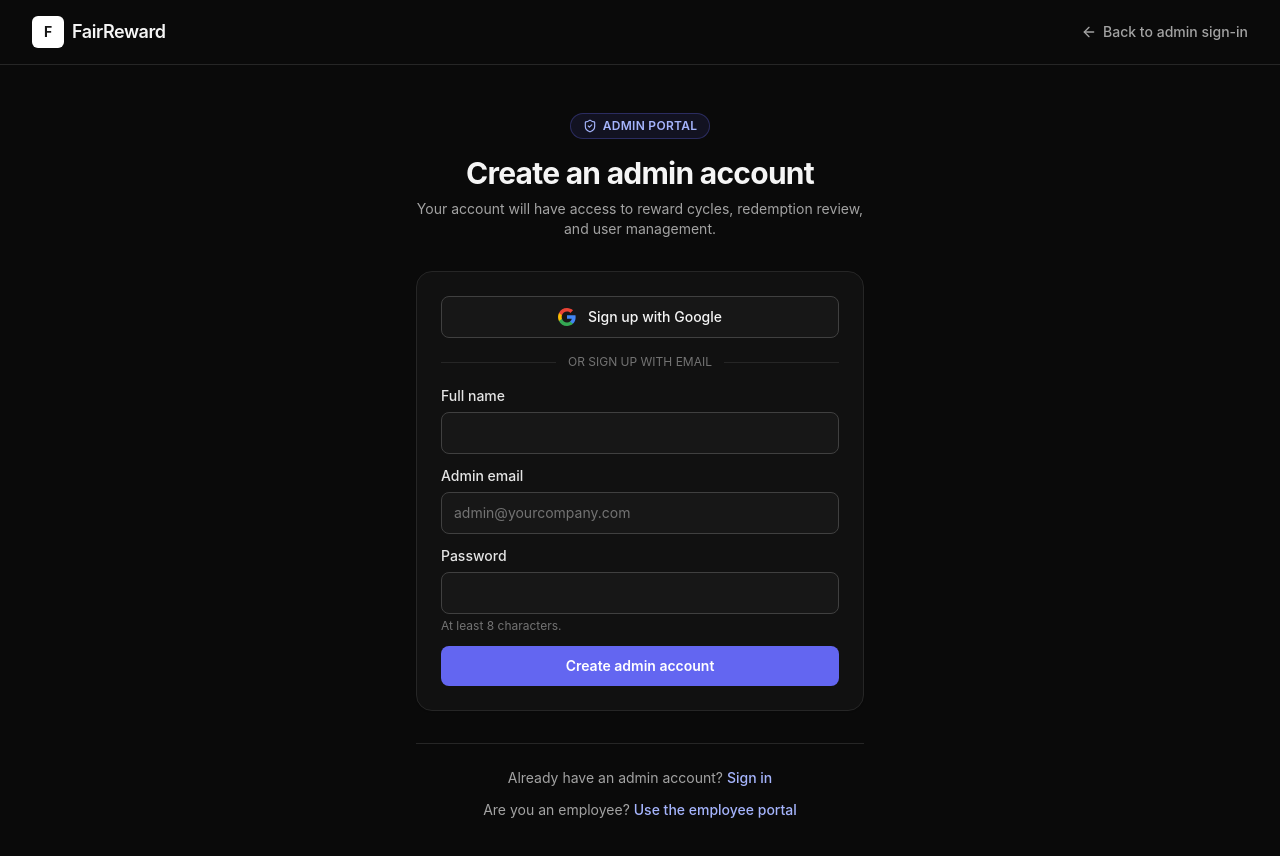
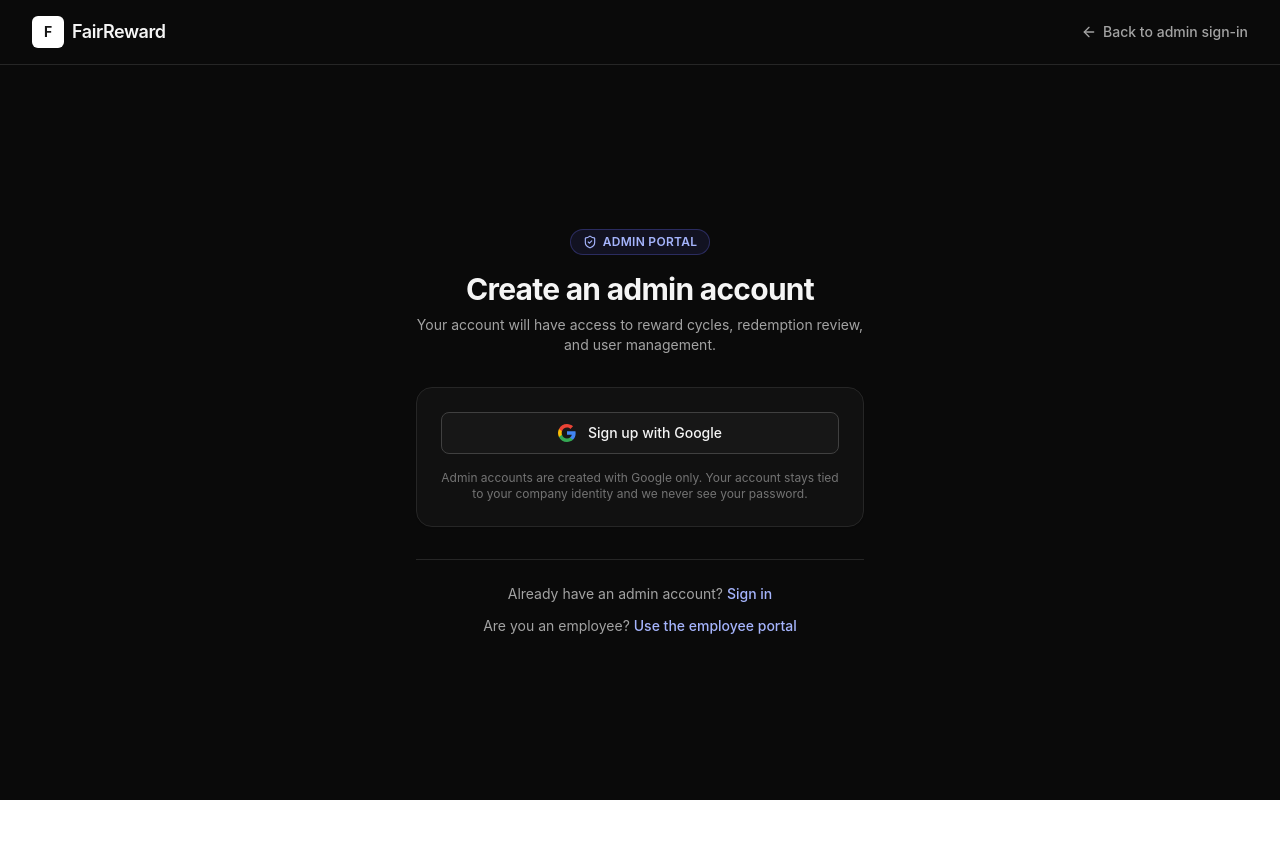
Before and after one commit to pinakkk/HRM-205, a Next.js app: page /signup/admin in a window 1280 px wide. Shown: the top 856 px of the page. After the commit the page ends 800 px from the top, so only its background shows below. Built offline with nearby package versions, Linux system fonts and the light colour scheme.

Commit message:
update login, signup, for hr/admin

```diff
--- a/src/app/(auth)/login/admin/form.tsx
+++ b/src/app/(auth)/login/admin/form.tsx
@@ -1,61 +1,19 @@
 "use client";
 
-import { useState } from "react";
-import { useRouter, useSearchParams } from "next/navigation";
-import { createClient } from "@/lib/supabase/browser";
+import { useSearchParams } from "next/navigation";
 import { GoogleButton } from "@/components/auth/GoogleButton";
 
 export function AdminLoginForm() {
-  const router = useRouter();
   const params = useSearchParams();
   const redirect = params.get("redirect");
   const justSignedUp = params.get("confirm") === "1";
   const errorParam = params.get("error");
-  const [email, setEmail] = useState("");
-  const [password, setPassword] = useState("");
-  const [loading, setLoading] = useState(false);
-  const [error, setError] = useState<string | null>(null);
-
-  async function onSubmit(e: React.FormEvent) {
-    e.preventDefault();
-    setLoading(true);
-    setError(null);
-
-    const supabase = createClient();
-    const { data, error: signInError } = await supabase.auth.signInWithPassword({
-      email,
-      password,
-    });
-
-    if (signInError || !data?.user) {
-      setError(signInError?.message ?? "Sign in failed");
-      setLoading(false);
-      return;
-    }
-
-    const { data: profile } = await supabase
-      .from("users")
-      .select("role")
-      .eq("id", data.user.id)
-      .single();
-
-    if (profile?.role !== "admin") {
-      await supabase.auth.signOut();
-      setError("This account is not an admin. Use the employee portal instead.");
-      setLoading(false);
-      return;
-    }
-
-    router.push(redirect ?? "/admin");
-    router.refresh();
-  }
 
   return (
     <div className="space-y-4 rounded-2xl border border-neutral-800 bg-neutral-900/60 p-6 shadow-sm">
       {justSignedUp && (
         <div className="rounded-lg border border-emerald-500/30 bg-emerald-500/10 px-3 py-2 text-sm text-emerald-200">
-          Account created. If email confirmation is enabled in Supabase, check
-          your inbox before signing in.
+          Account created. Continue with Google to sign in.
         </div>
       )}
       {errorParam === "oauth_failed" && (
@@ -63,52 +21,26 @@
           Google sign-in failed. Please try again.
         </div>
       )}
+      {errorParam === "existing_employee" && (
+        <div className="rounded-lg border border-amber-500/30 bg-amber-500/10 px-3 py-2 text-sm text-amber-200">
+          This Google account is already registered as an employee. Use the
+          employee portal, or sign in with a different Google account to
+          create a new admin.
+        </div>
+      )}
+      {(errorParam === "admin_intent_invalid" ||
+        errorParam === "admin_intent_missing") && (
+        <div className="rounded-lg border border-rose-500/30 bg-rose-500/10 px-3 py-2 text-sm text-rose-200">
+          Admin sign-in link expired or was already used. Please try again.
+        </div>
+      )}
 
       <GoogleButton redirect={redirect} role="admin" variant="dark" />
 
-      <div className="flex items-center gap-3 text-xs uppercase text-neutral-500">
-        <span className="h-px flex-1 bg-neutral-800" />
-        or sign in with admin credentials
-        <span className="h-px flex-1 bg-neutral-800" />
-      </div>
-
-      <form onSubmit={onSubmit} className="space-y-3">
-        <div>
-          <label className="block text-sm font-medium text-neutral-200">
-            Admin email
-          </label>
-          <input
-            type="email"
-            required
-            value={email}
-            onChange={(e) => setEmail(e.target.value)}
-            autoComplete="username"
-            placeholder="admin@yourcompany.com"
-            className="mt-1.5 w-full rounded-lg border border-neutral-700 bg-neutral-900 px-3 py-2.5 text-sm text-neutral-100 placeholder-neutral-500 focus:border-indigo-500 focus:outline-none focus:ring-2 focus:ring-indigo-500/20"
-          />
-        </div>
-        <div>
-          <label className="block text-sm font-medium text-neutral-200">
-            Password
-          </label>
-          <input
-            type="password"
-            required
-            value={password}
-            onChange={(e) => setPassword(e.target.value)}
-            autoComplete="current-password"
-            className="mt-1.5 w-full rounded-lg border border-neutral-700 bg-neutral-900 px-3 py-2.5 text-sm text-neutral-100 focus:border-indigo-500 focus:outline-none focus:ring-2 focus:ring-indigo-500/20"
-          />
-        </div>
-        {error && <p className="text-sm text-rose-400">{error}</p>}
-        <button
-          type="submit"
-          disabled={loading}
-          className="w-full rounded-lg bg-indigo-500 px-4 py-2.5 text-sm font-semibold text-white transition-colors hover:bg-indigo-400 disabled:opacity-60"
-        >
-          {loading ? "Verifying…" : "Sign in to admin console"}
-        </button>
-      </form>
+      <p className="text-center text-xs text-neutral-500">
+        Admin sign-in uses Google only. Your account stays tied to your
+        company identity and we never see your password.
+      </p>
     </div>
   );
 }
--- a/src/app/(auth)/login/admin/page.tsx
+++ b/src/app/(auth)/login/admin/page.tsx
@@ -33,8 +33,8 @@
             </div>
             <h1 className="text-3xl font-bold tracking-tight">Restricted access</h1>
             <p className="mt-2 text-sm text-neutral-400">
-              HR &amp; admin sign-in for FairReward AI. Continue with Google or
-              your admin credentials.
+              HR &amp; admin sign-in for FairReward AI. Continue with your
+              company Google account.
             </p>
           </div>
 
--- a/src/app/(auth)/signup/admin/form.tsx
+++ b/src/app/(auth)/signup/admin/form.tsx
@@ -1,108 +1,16 @@
 "use client";
 
-import { useState } from "react";
-import { useRouter } from "next/navigation";
-import { createClient } from "@/lib/supabase/browser";
 import { GoogleButton } from "@/components/auth/GoogleButton";
 
 export function AdminSignupForm() {
-  const router = useRouter();
-  const [fullName, setFullName] = useState("");
-  const [email, setEmail] = useState("");
-  const [password, setPassword] = useState("");
-  const [loading, setLoading] = useState(false);
-  const [error, setError] = useState<string | null>(null);
-
-  async function onSubmit(e: React.FormEvent) {
-    e.preventDefault();
-    setLoading(true);
-    setError(null);
-
-    const supabase = createClient();
-    const { data, error: signUpError } = await supabase.auth.signUp({
-      email,
-      password,
-      options: {
-        data: { full_name: fullName, role: "admin" },
-        emailRedirectTo: `${window.location.origin}/auth/callback?intent=admin`,
-      },
-    });
-    if (signUpError) {
-      setError(signUpError.message);
-      setLoading(false);
-      return;
-    }
-
-    if (!data.session) {
-      router.push("/login/admin?confirm=1");
-      return;
-    }
-
-    router.push("/admin");
-    router.refresh();
-  }
-
   return (
     <div className="space-y-4 rounded-2xl border border-neutral-800 bg-neutral-900/60 p-6 shadow-sm">
       <GoogleButton role="admin" variant="dark" label="Sign up with Google" />
 
-      <div className="flex items-center gap-3 text-xs uppercase text-neutral-500">
-        <span className="h-px flex-1 bg-neutral-800" />
-        or sign up with email
-        <span className="h-px flex-1 bg-neutral-800" />
-      </div>
-
-      <form onSubmit={onSubmit} className="space-y-3">
-        <div>
-          <label className="block text-sm font-medium text-neutral-200">
-            Full name
-          </label>
-          <input
-            type="text"
-            required
-            value={fullName}
-            onChange={(e) => setFullName(e.target.value)}
-            className="mt-1.5 w-full rounded-lg border border-neutral-700 bg-neutral-900 px-3 py-2.5 text-sm text-neutral-100 placeholder-neutral-500 focus:border-indigo-500 focus:outline-none focus:ring-2 focus:ring-indigo-500/20"
-          />
-        </div>
-        <div>
-          <label className="block text-sm font-medium text-neutral-200">
-            Admin email
-          </label>
-          <input
-            type="email"
-            required
-            value={email}
-            onChange={(e) => setEmail(e.target.value)}
-            autoComplete="email"
-            placeholder="admin@yourcompany.com"
-            className="mt-1.5 w-full rounded-lg border border-neutral-700 bg-neutral-900 px-3 py-2.5 text-sm text-neutral-100 placeholder-neutral-500 focus:border-indigo-500 focus:outline-none focus:ring-2 focus:ring-indigo-500/20"
-          />
-        </div>
-        <div>
-          <label className="block text-sm font-medium text-neutral-200">
-            Password
-          </label>
-          <input
-            type="password"
-            required
-            minLength={8}
-            value={password}
-            onChange={(e) => setPassword(e.target.value)}
-            autoComplete="new-password"
-            className="mt-1.5 w-full rounded-lg border border-neutral-700 bg-neutral-900 px-3 py-2.5 text-sm text-neutral-100 focus:border-indigo-500 focus:outline-none focus:ring-2 focus:ring-indigo-500/20"
-          />
-          <p className="mt-1 text-xs text-neutral-500">At least 8 characters.</p>
-        </div>
-        {error && <p className="text-sm text-rose-400">{error}</p>}
-        <button
-          type="submit"
-          disabled={loading}
-          className="w-full rounded-lg bg-indigo-500 px-4 py-2.5 text-sm font-semibold text-white transition-colors hover:bg-indigo-400 disabled:opacity-60"
-        >
-          {loading ? "Creating admin account…" : "Create admin account"}
-        </button>
-      </form>
+      <p className="text-center text-xs text-neutral-500">
+        Admin accounts are created with Google only. Your account stays tied
+        to your company identity and we never see your password.
+      </p>
     </div>
   );
 }
--- /dev/null
+++ b/src/app/api/auth/admin-intent/route.ts
@@ -0,0 +1,39 @@
+import { NextResponse } from "next/server";
+import { createAdminClient } from "@/lib/supabase/admin";
+
+export const runtime = "nodejs";
+
+/**
+ * Mints a single-use admin signup-intent token. The /signup/admin and
+ * /login/admin Google buttons hit this route before redirecting to Google;
+ * the returned token is forwarded to /auth/callback?intent=admin&token=...
+ * where it is validated and consumed before promoting a freshly-created
+ * profile to role='admin'.
+ *
+ * Tokens older than 10 minutes are treated as expired by the callback.
+ */
+export async function POST() {
+  const admin = createAdminClient();
+
+  // GC any old unconsumed tokens (cheap, opportunistic).
+  await admin
+    .from("admin_intent_tokens")
+    .delete()
+    .is("consumed_at", null)
+    .lt("created_at", new Date(Date.now() - 10 * 60_000).toISOString());
+
+  const { data, error } = await admin
+    .from("admin_intent_tokens")
+    .insert({})
+    .select("token")
+    .single();
+
+  if (error || !data) {
+    return NextResponse.json(
+      { error: error?.message ?? "Failed to mint admin intent token" },
+      { status: 500 },
+    );
+  }
+
+  return NextResponse.json({ token: data.token });
+}
--- a/src/types/database.ts
+++ b/src/types/database.ts
@@ -413,6 +413,27 @@
         };
         Relationships: [];
       };
+      admin_intent_tokens: {
+        Row: {
+          token: string;
+          created_at: string;
+          consumed_at: string | null;
+          consumed_by: string | null;
+        };
+        Insert: {
+          token?: string;
+          created_at?: string;
+          consumed_at?: string | null;
+          consumed_by?: string | null;
+        };
+        Update: {
+          token?: string;
+          created_at?: string;
+          consumed_at?: string | null;
+          consumed_by?: string | null;
+        };
+        Relationships: [];
+      };
     };
     Views: {
       points_balance: {
```
Also changed, not shown: src/app/auth/callback/route.ts (+71 -33 lines), src/components/auth/GoogleButton.tsx (+19 -4 lines), 2 other files (tests, documents, lock files or other folders).
